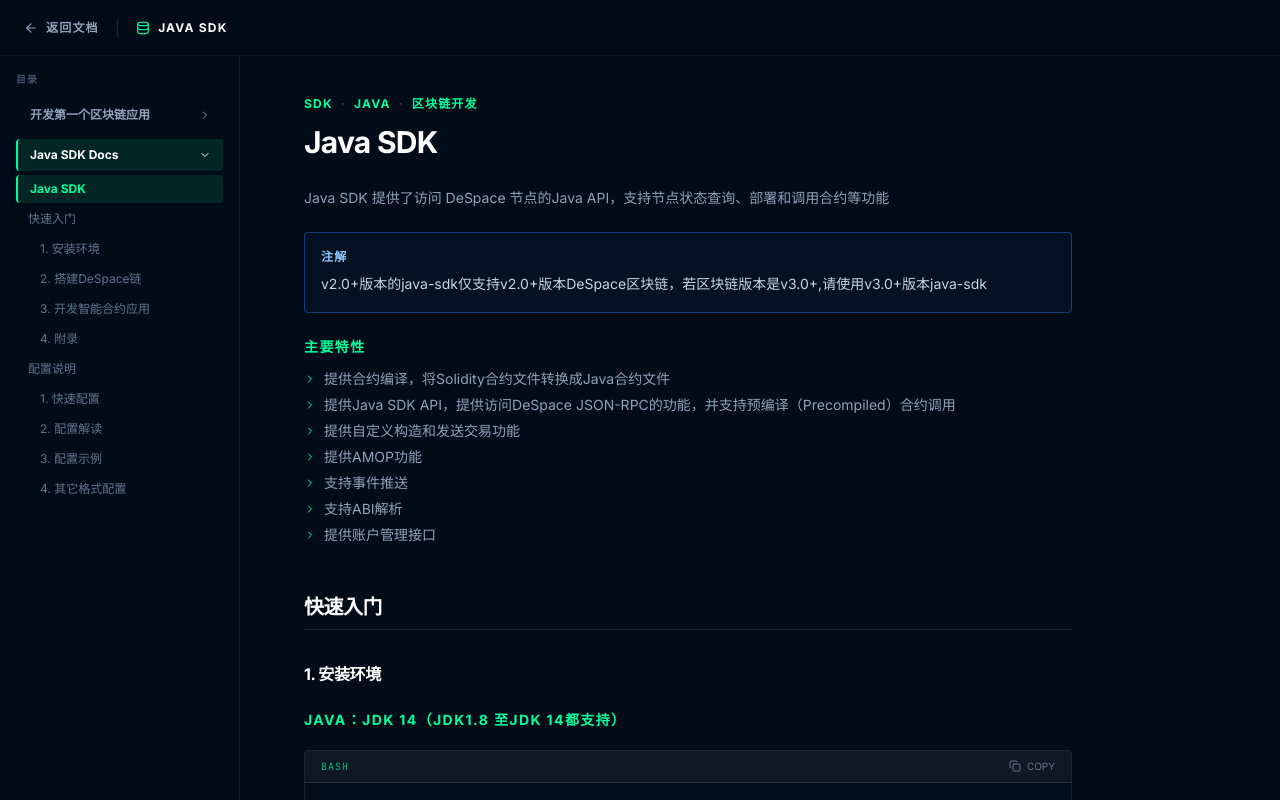
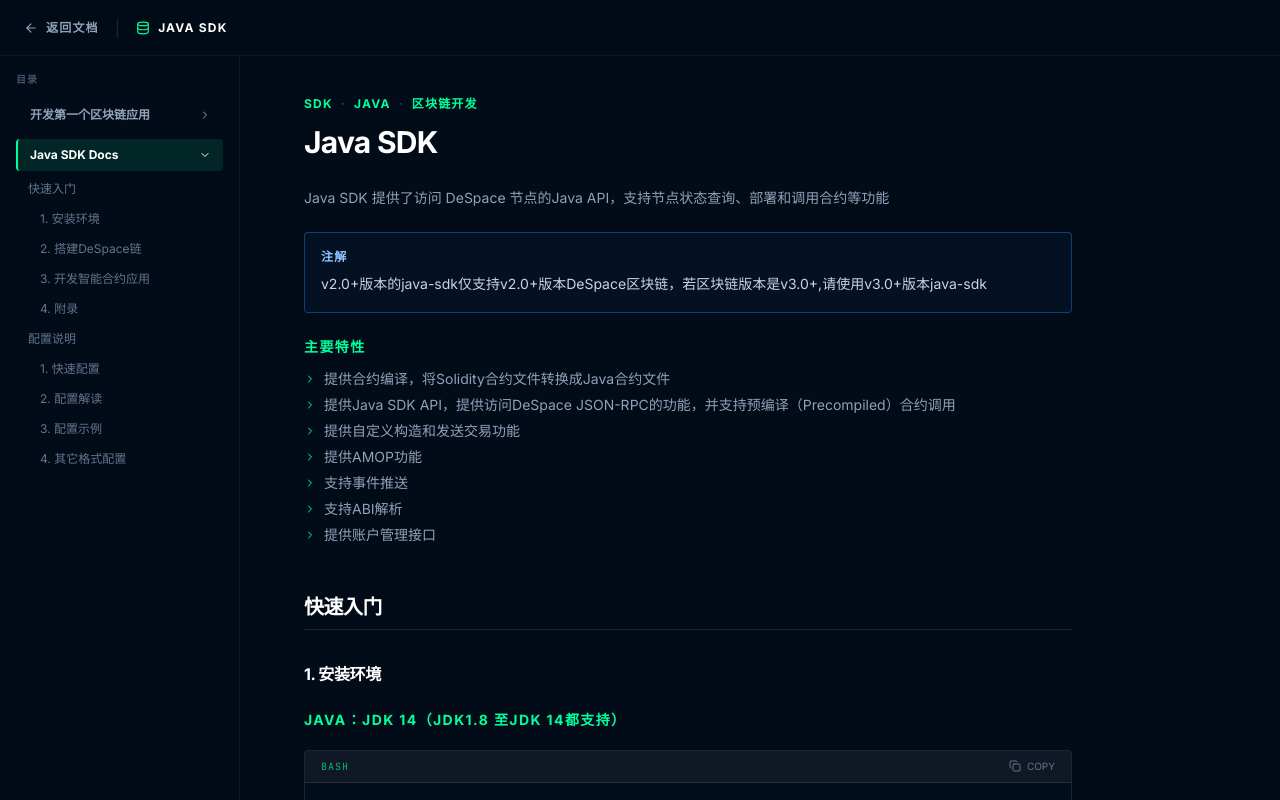
Before and after one commit to xiaoZhangZhang19/DeSpace-Smart-Chain, a React (Vite) app: page /docs/java-sdk in a window 1280 px wide. Shown: the top 800 px of the page. Built offline with nearby package versions, Linux system fonts and the light colour scheme; a web font is replaced by a local one.

Commit message:
add documentation

```diff
--- a/src/pages/DevelopFirstApp.tsx
+++ b/src/pages/DevelopFirstApp.tsx
@@ -578,9 +578,9 @@
                 <span>开发第一个区块链应用</span>
                 <ChevronDown size={12} className={`transition-transform duration-200 ${docsExpanded ? 'rotate-0' : '-rotate-90'}`} />
               </button>
-              {docsExpanded && (
+              <div style={{ maxHeight: docsExpanded ? '600px' : '0', overflow: 'hidden', transition: 'max-height 0.3s ease' }}>
                 <ul className="mt-1 space-y-0.5">
-                  {navItems.map((item) => (
+                  {navItems.filter(item => item.id !== 'intro').map((item) => (
                     <li key={item.id}>
                       <button onClick={() => scrollTo(item.id)} className={`w-full text-left px-3 py-1.5 rounded-sm text-xs transition-all ${activeId === item.id ? 'bg-brand-primary/10 text-brand-primary font-bold border-l-2 border-brand-primary' : 'text-slate-500 hover:text-white hover:bg-white/5'}`}>
                         {item.label}
@@ -588,7 +588,7 @@
                     </li>
                   ))}
                 </ul>
-              )}
+              </div>
             </div>
 
             {/* Section 2: Java SDK Docs */}
--- a/src/pages/JavaSDKDocs.tsx
+++ b/src/pages/JavaSDKDocs.tsx
@@ -149,7 +149,7 @@
                 <span>开发第一个区块链应用</span>
                 <ChevronDown size={12} className={`transition-transform duration-200 ${docsExpanded ? 'rotate-0' : '-rotate-90'}`} />
               </button>
-              {docsExpanded && (
+              <div style={{ maxHeight: docsExpanded ? '600px' : '0', overflow: 'hidden', transition: 'max-height 0.3s ease' }}>
                 <ul className="mt-1 space-y-0.5">
                   {docsNavItems.map((item) => (
                     <li key={item.id}>
@@ -159,7 +159,7 @@
                     </li>
                   ))}
                 </ul>
-              )}
+              </div>
             </div>
 
             {/* Section 2: Java SDK Docs */}
@@ -171,9 +171,9 @@
                 <span>Java SDK Docs</span>
                 <ChevronDown size={12} className={`transition-transform duration-200 ${javaExpanded ? 'rotate-0' : '-rotate-90'}`} />
               </button>
-              {javaExpanded && (
+              <div style={{ maxHeight: javaExpanded ? '600px' : '0', overflow: 'hidden', transition: 'max-height 0.3s ease' }}>
                 <ul className="mt-1 space-y-0.5">
-                  {navItems.map((item) => (
+                  {navItems.filter(item => item.id !== 'javasdk').map((item) => (
                     <li key={item.id}>
                       <button onClick={() => scrollTo(item.id)} className={`w-full text-left px-3 py-1.5 rounded-sm text-xs transition-all ${activeId === item.id ? 'bg-brand-primary/10 text-brand-primary font-bold border-l-2 border-brand-primary' : 'text-slate-500 hover:text-white hover:bg-white/5'}`}>
                         {item.label}
@@ -181,7 +181,7 @@
                     </li>
                   ))}
                 </ul>
-              )}
+              </div>
             </div>
           </nav>
         </aside>
```
